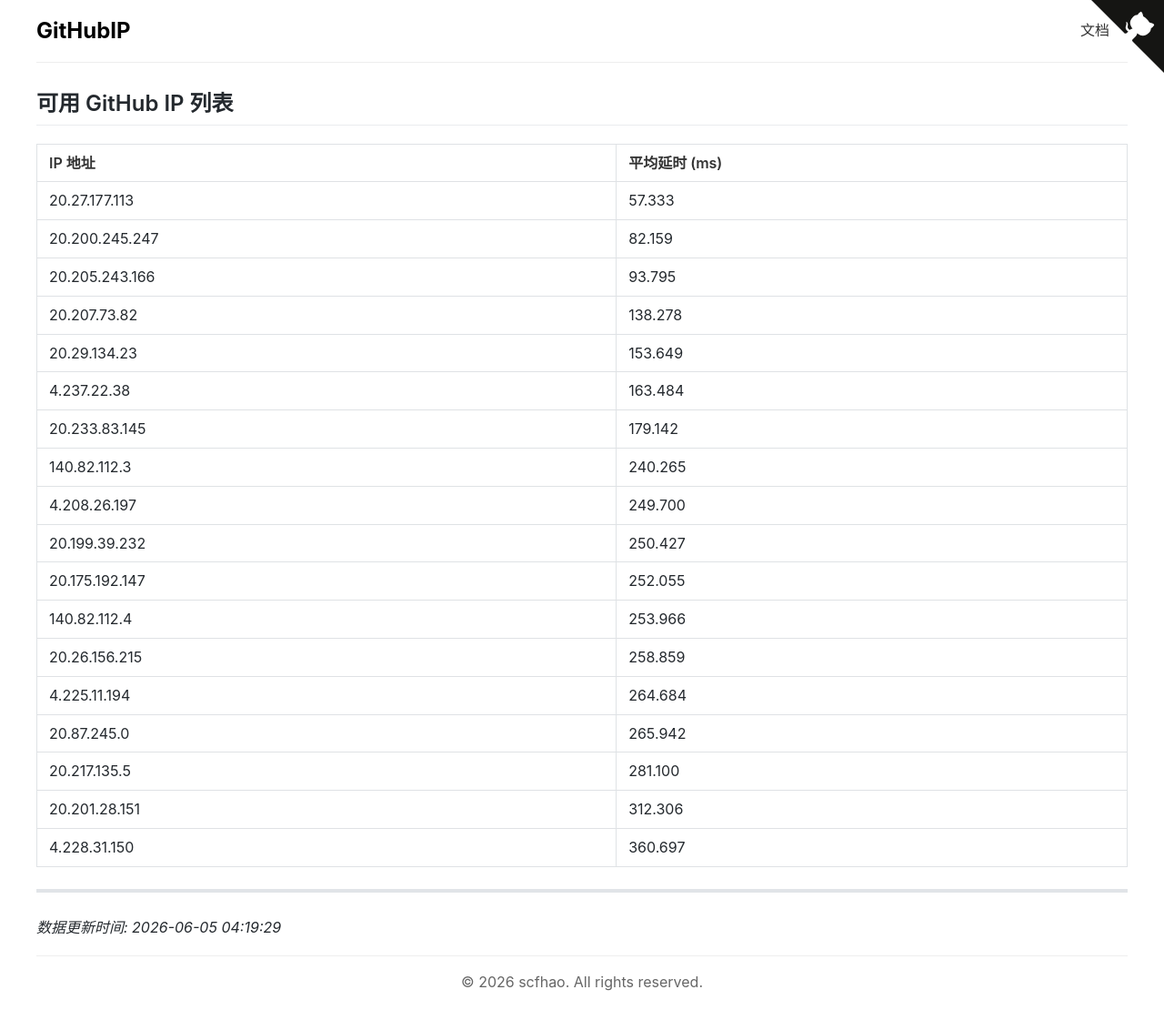
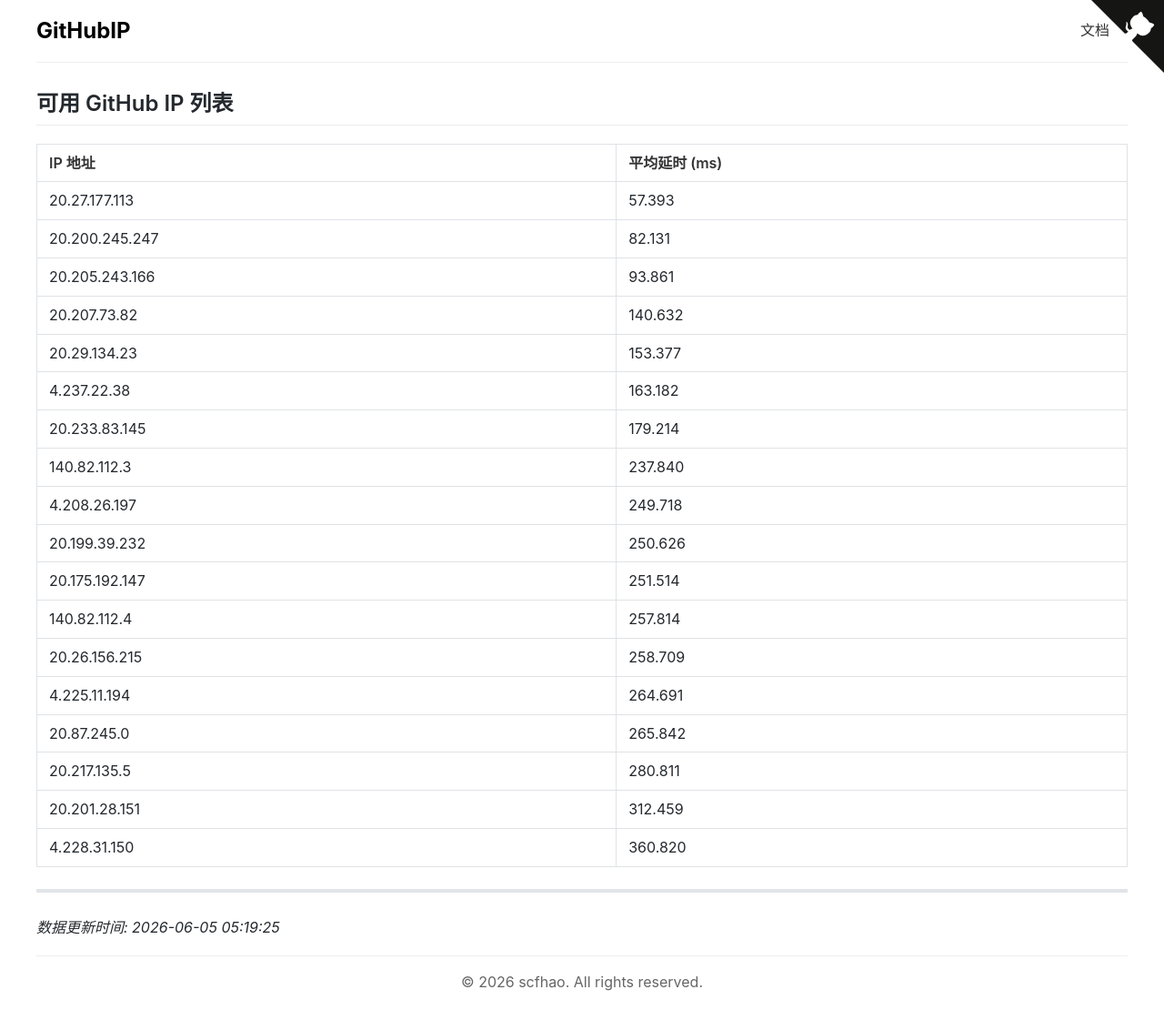
Before and after one commit to scfhao/GitHubIP, a Jekyll site: the page built from index.md, in a window 1280 px wide. Shown: the whole page at 91% size. Built offline with Jekyll 4.4.1, drawn with Linux system fonts in a browser that asks for light colours.

Commit message:
自动脚本执行 - 2026-06-05 05:19:25

```diff
--- a/index.md
+++ b/index.md
@@ -1,32 +1,32 @@
 ---
 layout: home
 title: GitHub IP 列表
-date: 2026-06-05 04:19:29
+date: 2026-06-05 05:19:25
 ---
 
 ## 可用 GitHub IP 列表
 
 | IP 地址 | 平均延时 (ms) |
 |---------|--------------|
-| 20.27.177.113 | 57.333 |
-| 20.200.245.247 | 82.159 |
-| 20.205.243.166 | 93.795 |
-| 20.207.73.82 | 138.278 |
-| 20.29.134.23 | 153.649 |
-| 4.237.22.38 | 163.484 |
-| 20.233.83.145 | 179.142 |
-| 140.82.112.3 | 240.265 |
-| 4.208.26.197 | 249.700 |
-| 20.199.39.232 | 250.427 |
-| 20.175.192.147 | 252.055 |
-| 140.82.112.4 | 253.966 |
-| 20.26.156.215 | 258.859 |
-| 4.225.11.194 | 264.684 |
-| 20.87.245.0 | 265.942 |
-| 20.217.135.5 | 281.100 |
-| 20.201.28.151 | 312.306 |
-| 4.228.31.150 | 360.697 |
+| 20.27.177.113 | 57.393 |
+| 20.200.245.247 | 82.131 |
+| 20.205.243.166 | 93.861 |
+| 20.207.73.82 | 140.632 |
+| 20.29.134.23 | 153.377 |
+| 4.237.22.38 | 163.182 |
+| 20.233.83.145 | 179.214 |
+| 140.82.112.3 | 237.840 |
+| 4.208.26.197 | 249.718 |
+| 20.199.39.232 | 250.626 |
+| 20.175.192.147 | 251.514 |
+| 140.82.112.4 | 257.814 |
+| 20.26.156.215 | 258.709 |
+| 4.225.11.194 | 264.691 |
+| 20.87.245.0 | 265.842 |
+| 20.217.135.5 | 280.811 |
+| 20.201.28.151 | 312.459 |
+| 4.228.31.150 | 360.820 |
 
 ---
 
-*数据更新时间: 2026-06-05 04:19:29*
+*数据更新时间: 2026-06-05 05:19:25*
```
